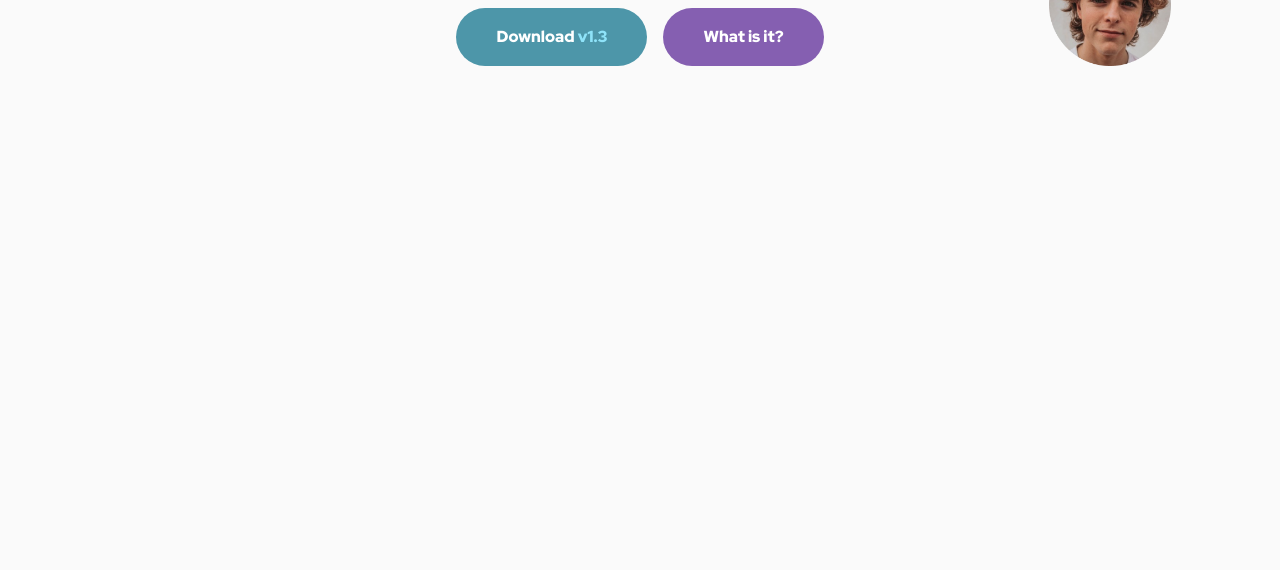
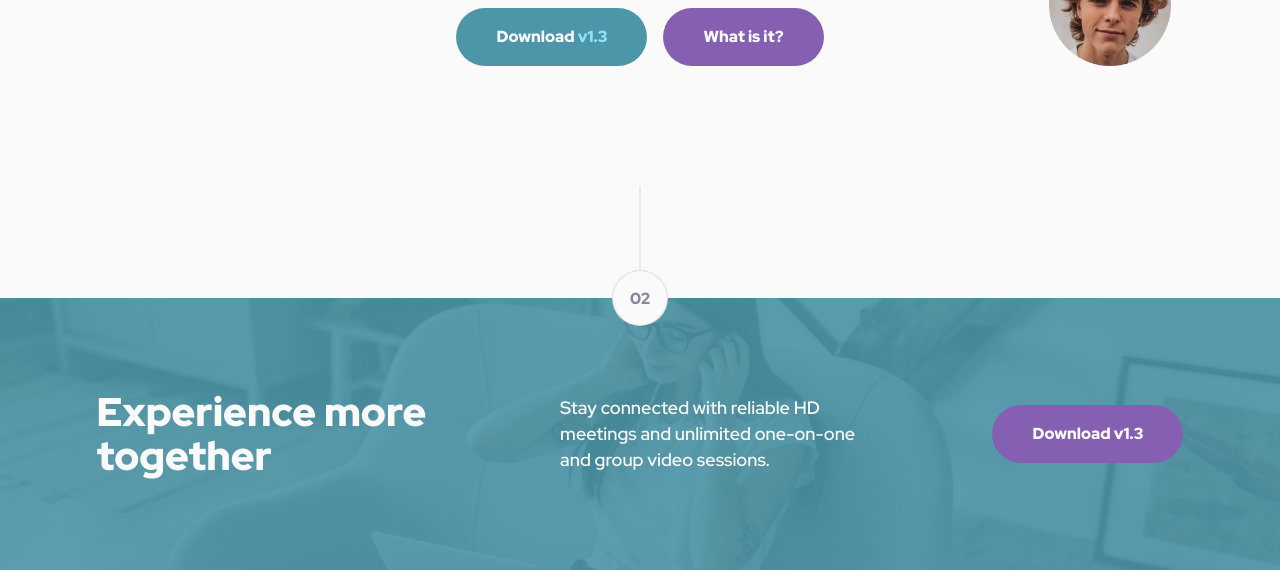
Before and after one commit to fmanimashaun/meet-landing-page, a website built with webpack: page src/index.html in a window 1280 px wide. Shown: the part 472-1042 px from the top of the page. Before the commit the page ends 800 px from the top, so only its background shows below. Built offline with nearby package versions, Linux system fonts and the light colour scheme.

Commit message:
Create the page footer

```diff
--- a/src/index.html
+++ b/src/index.html
@@ -57,6 +57,11 @@
 
     <!-- ***********************  PAGE FOOTER *********************** -->
     <footer class="footer">
+      <div class="footer__wrapper">
+        <h2 class="footer__title">Experience more together</h2>
+        <p class="footer__subtext">Stay connected with reliable HD meetings and unlimited one-on-one and group video sessions.</p>
+        <a class="footer__btn" href="#" download="FileName">Download <span>v1.3</span></a>
+      </div>
     </footer>
     <!-- ***********************  END OF PAGE FOOTER *********************** -->
   </div>
--- a/src/scss/_footer.scss
+++ b/src/scss/_footer.scss
@@ -4,3 +4,126 @@
 @use "./_colors.scss";
 @use "_topography.scss" as fs;
 @use "_space" as space;
+
+.footer {
+  position: relative;
+  background-image: url("../img/Bitmap.png");
+  background-size: cover;
+  background-position: center;
+  background-repeat: no-repeat;
+  background-color: colors.$cyan;
+  padding-block: 92px;
+  margin-block-start: 172px;
+  color: colors.$light;
+
+  @media screen and (min-width: 768px) {
+    margin-block-start: 192px;
+    background-image: url("../img/Bitmap_tablet.png");
+  }
+
+  @media screen and (min-width: 1024px) {
+    margin-block-start: 184px;
+    background-image: url("../img/Bitmap_desktop.png");
+  }
+
+  &::before {
+    content: "02";
+    position: absolute;
+    top: 0;
+    left: 50%;
+    width: 56px;
+    height: 56px;
+    border-radius: 50%;
+    background-color: colors.$light;
+    border: 1px solid rgba($color: colors.$grey, $alpha: 0.25);
+    transform: translate(-50%, -50%);
+    text-align: center;
+    line-height: 56px;
+    font-size: 1rem;
+    font-weight: 900;
+    color: colors.$grey;
+  }
+
+  &::after {
+    content: "";
+    position: absolute;
+    top: -112px;
+    left: 50%;
+    width: 1px;
+    height: 84px;
+    background-color: rgba($color: colors.$grey, $alpha: 0.25);
+    transform: translateX(-50%);
+  }
+
+  &__wrapper {
+    display: flex;
+    flex-direction: column;
+    justify-content: center;
+    align-items: center;
+    gap: 0;
+    text-align: center;
+    padding-inline: 1.5rem;
+    width: 100%;
+    max-width: 1110px;
+    margin-inline: auto;
+
+    @media screen and (min-width: 1024px) {
+      flex-direction: row;
+      justify-content: space-between;
+    }
+
+    @media screen and (min-width: 1110px) {
+      padding-inline: clamp(0rem, 6.5762rem + -7.3171vi, 1.5rem);
+    }
+  }
+
+  &__title {
+    max-inline-size: 12ch;
+    font-size: clamp(2rem, 1.5229rem + 2.0356vi, 2.5rem);
+    line-height: 1.1;
+    font-weight: 900;
+    margin-block-end: 1.5rem;
+
+    @media screen and (min-width: 1024px) {
+      margin-block-end: 0;
+      text-align: left;
+    }
+  }
+
+  &__subtext {
+    max-inline-size: 25ch;
+    font-size: 1.125rem;
+    line-height: 1.45;
+    font-weight: 500;
+    text-align: center;
+    margin-block-end: 2rem;
+
+    @media screen and (min-width: 768px) {
+      max-inline-size: 48ch;
+    }
+
+    @media screen and (min-width: 1024px) {
+      max-inline-size: 25ch;
+      text-align: left;
+      margin-block-end: 0;
+    }
+  }
+
+  &__btn {
+    display: inline-block;
+    padding: 1rem 2.5rem;
+    font-size: 1rem;
+    line-height: 1.625;
+    font-weight: 900;
+    text-align: center;
+    border-radius: 1.8125rem;
+    color: colors.$light;
+    cursor: pointer;
+    text-decoration: none;
+    transition: background-color 0.3s ease;
+    background-color: colors.$purple;
+    &:hover {
+      background-color: colors.$purpleHover;
+    }
+  }
+}
--- a/src/scss/_global.scss
+++ b/src/scss/_global.scss
@@ -47,5 +47,6 @@ body {
 
   &> :last-child:not(main) {
     margin-block-end: 0;
+    width: 100%;
   }
 }
--- a/src/scss/_header.scss
+++ b/src/scss/_header.scss
@@ -27,7 +27,10 @@
     width: 100%;
 
     @media screen and (min-width: 1024px) {
-      grid-template-columns: minmax(0, 394px) minmax(540px, 1fr) minmax(0, 394px);
+      grid-template-columns: minmax(0, 394px) minmax(540px, 1fr) minmax(
+          0,
+          394px
+        );
       grid-template-rows: auto;
     }
 
@@ -75,7 +78,7 @@
       font-weight: 900;
       text-align: center;
       border-radius: 1.8125rem;
-      color: white;
+      color: colors.$light;
       cursor: pointer;
       text-decoration: none;
       transition: background-color 0.3s ease;
```
Also changed, not shown: dist/css/main.css, dist/img/Bitmap.png (added), dist/img/Bitmap_desktop.png (added), dist/img/Bitmap_tablet.png (added), dist/index.html, src/img/Bitmap.png (added), src/img/Bitmap_desktop.png (added), src/img/Bitmap_tablet.png (added), src/img/medium.png (deleted), src/img/photography-icon.svg (deleted), src/img/small.png (deleted).
